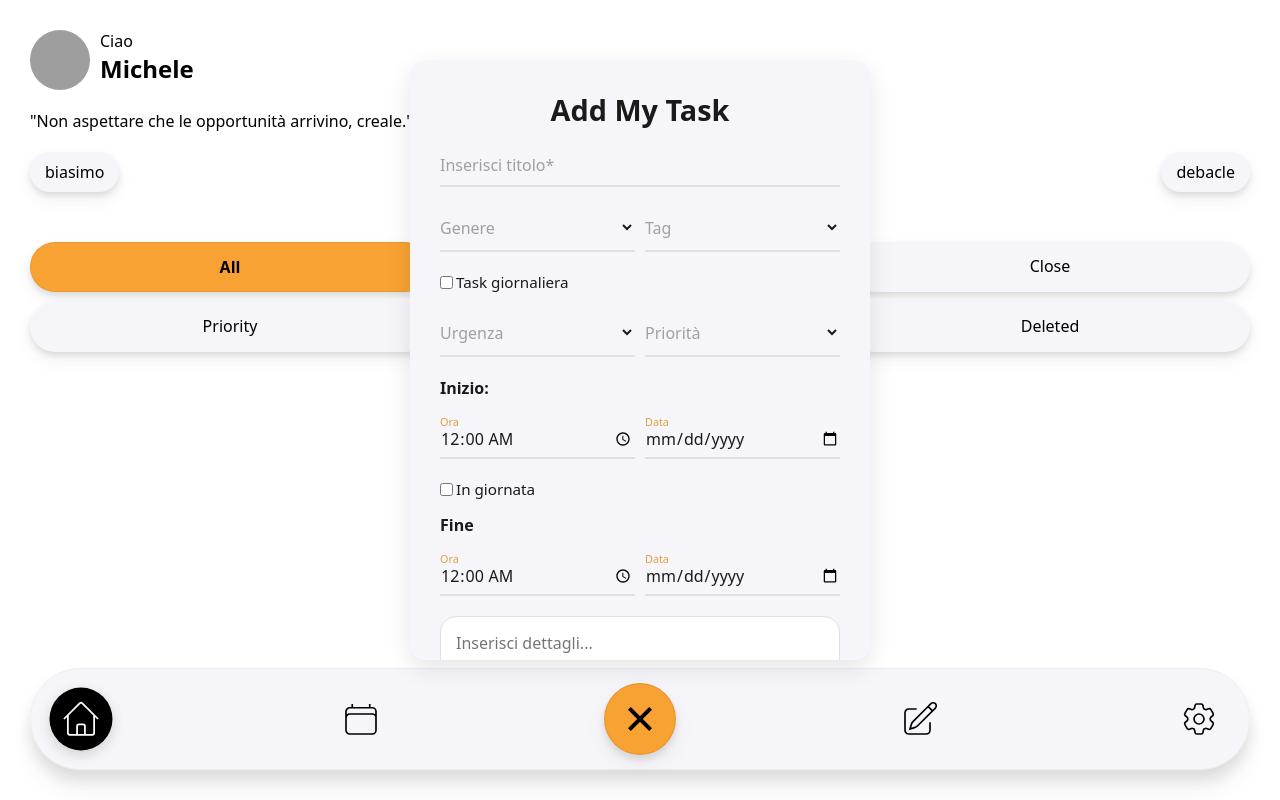
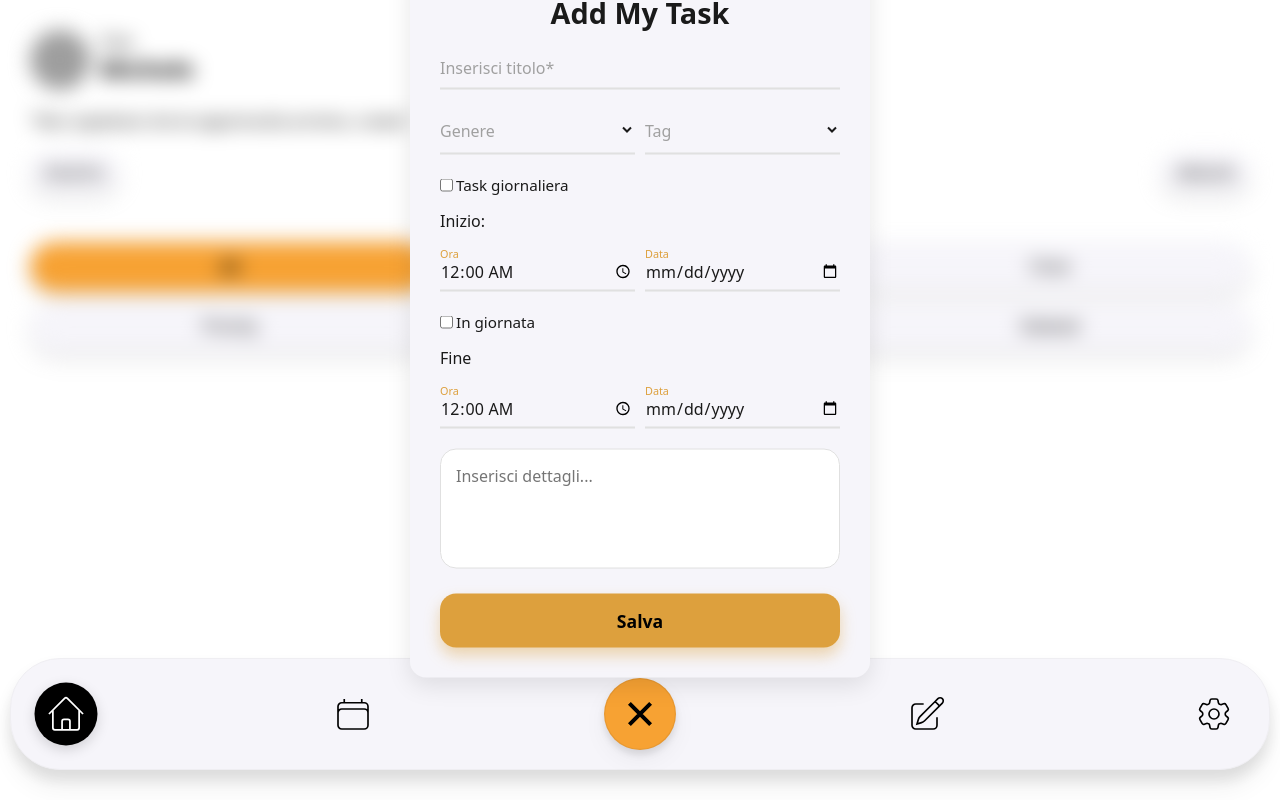
Before and after one commit to GxMich/mytodolist, a plain HTML site: page index.html in a window 1280 px wide. Both pictures are taken after a click on the element 640 px from the left and 719 px from the top of the page. Drawn offline with Linux system fonts and the light colour scheme; grey boxes are pictures that could not be loaded.

Commit message:
aggiunta effetto blur form, aggiunta margin alle incone della navbar

```diff
--- a/index.html
+++ b/index.html
@@ -1,57 +1,62 @@
 <!DOCTYPE html>
 <html lang="en">
 <head>
+    <!-- Meta base -->
     <meta charset="UTF-8">
     <meta name="viewport" content="width=device-width, initial-scale=1.0">
+
+    <!-- CSS principali -->
     <link rel="stylesheet" href="./resorces/css/header.css">
     <link rel="stylesheet" href="./resorces/css/index.css">
     <link rel="stylesheet" href="./resorces/css/generic.css">
     <link rel="stylesheet" href="./resorces/css/today.css">
     <link rel="stylesheet" href="./resorces/css/addtask.css">
+
     <title>My to do list</title>
 </head>
 <body>
+
+    <!-- Script JS principali -->
     <script src="./resorces/js/header.js" defer></script>
     <script src="./resorces/js/main.js" defer></script>
     <script src="./resorces/js/index.js" defer></script>
     <script src="./resorces/js/today.js" defer></script>
     <script src="./resorces/js/addtask.js" defer></script>
+
+    <!-- HEADER: sezione utente + citazione giornaliera + parole chiave -->
     <header>
         <div id="intro">
             <div id="intro-info">
+                <!-- Avatar utente -->
                 <img id="intro-info-img" src="./resorces/img/io.png" alt="MM">
                 <div id="intro-info-saluto">
                     <p id="greeting">Ciao</p>
                     <h2 id="user-name">Michele</h2>
                 </div>
             </div>
+
+            <!-- Frase motivazionale caricata dinamicamente -->
             <div id="intro-cit">
                 <p id="user-quote">Caricamento..</p>
             </div>
         </div>
 
+        <!-- Parole chiave giornaliere (keywords) -->
         <div id="intro-keyword">
             <div id="keywoeds">
-                <div class="keyword shadow-4" id="keyword-01">
-                    <p>Felicità</p>
-                </div>
-                <div class="keyword shadow-4" id="keyword-02">
-                    <p>Viaggio</p>
-                </div>
-                <div class="keyword shadow-4" id="keyword-03">
-                    <p>Libro</p>
-                </div>
+                <div class="keyword shadow-4" id="keyword-01"><p>Felicità</p></div>
+                <div class="keyword shadow-4" id="keyword-02"><p>Viaggio</p></div>
+                <div class="keyword shadow-4" id="keyword-03"><p>Libro</p></div>
             </div>
+
+            <!-- Finestre info keyword -->
             <div class="keywords-more ">
-                <div id="info-keyword-01" class="info-keyword hide ">
+                <div id="info-keyword-01" class="info-keyword hide">
                     <div class="windows-keyword shadow-2">
                         <h3 class="keyword-title">Felicità / word</h3>
                         <h5 class="keyword-title">Felicità / word</h5>
                         <p class="keyword-info">
-                            Lorem, ipsum dolor sit amet consectetur adipisicing elit.
-                            Explicabo, qui enim! Dolorum delectus esse dolor tempora tempore!
-                            Aliquid adipisci, minus fugit quidem quasi impedit labore eos facilis
-                            cum totam. Libero.
+                            Lorem ipsum dolor sit amet consectetur adipisicing elit...
                         </p>
                     </div>
                 </div>
@@ -60,10 +65,7 @@
                         <h3 class="keyword-title">Viaggio / word</h3>
                         <h5 class="keyword-title">Felicità / word</h5>
                         <p class="keyword-info">
-                            Lorem, ipsum dolor sit amet consectetur adipisicing elit.
-                            Explicabo, qui enim! Dolorum delectus esse dolor tempora tempore!
-                            Aliquid adipisci, minus fugit quidem quasi impedit labore eos facilis
-                            cum totam. Libero.
+                            Lorem ipsum dolor sit amet consectetur adipisicing elit...
                         </p>
                     </div>
                 </div>
@@ -72,16 +74,15 @@
                         <h3 class="keyword-title">Libro / word</h3>
                         <h5 class="keyword-title">Felicità / word</h5>
                         <p class="keyword-info">
-                            Lorem, ipsum dolor sit amet consectetur adipisicing elit.
-                            Explicabo, qui enim! Dolorum delectus esse dolor tempora tempore!
-                            Aliquid adipisci, minus fugit quidem quasi impedit labore eos facilis
-                            cum totam. Libero.
+                            Lorem ipsum dolor sit amet consectetur adipisicing elit...
                         </p>
                     </div>
                 </div>
             </div>
         </div>
     </header>
+
+    <!-- NAVBAR principale -->
     <div id="navbar" class="shadow-6">
         <div id="today" class="navbar-icon navbar-icon-main-page">
             <svg class="icon" xmlns="http://www.w3.org/2000/svg" fill="none" viewBox="0 0 24 24" strokeWidth={1.5} stroke="currentColor" className="size-6">
@@ -110,6 +111,8 @@
             </svg>
         </div>
     </div>
+
+    <!-- FORM per aggiungere nuova task -->
     <div id="task-form-container" class="hide">
         <form id="taskForm" class="form-container">
             <h1>Add My Task</h1>
@@ -120,10 +123,11 @@
                 <label for="titolo">Inserisci titolo*</label>
             </div>
 
-            <!-- Genere, Tag e categoria -->
+            <!-- Genere + Tag + Categoria -->
             <div class="select-group">
+                <!-- Tipo di elemento -->
                 <div class="input-group">
-                    <select id="genere" class="select-field" value="" required>
+                    <select id="genere" class="select-field" required>
                         <option value="" disabled selected></option>
                         <option value="task">Task</option>
                         <option value="event">Eventi</option>
@@ -131,8 +135,10 @@
                     </select>
                     <label for="genere">Genere</label>
                 </div>
+
+                <!-- Tag per le task -->
                 <div class="input-group task">
-                    <select id="tag" class="select-field" value="" required>
+                    <select id="tag" class="select-field" required>
                         <option value="" disabled selected></option>
                         <option value="lavoro">Lavoro</option>
                         <option value="personale">Personale</option>
@@ -140,8 +146,10 @@
                     </select>
                     <label for="tag">Tag</label>
                 </div>
+
+                <!-- Categoria per le note -->
                 <div class="input-group input-group-note hide">
-                    <select id="categoria" class="select-field" value="" required>
+                    <select id="categoria" class="select-field" required>
                         <option value="" disabled selected></option>
                         <option value="progetti">Progetti</option>
                         <option value="idee">Idee</option>
@@ -152,16 +160,16 @@
                 </div>
             </div>
 
-            <!-- Task giornaliera -->
+            <!-- Checkbox Task giornaliera -->
             <div class="checkbox-group task">
                 <input type="checkbox" id="taskGiornaliera">
                 <label for="taskGiornaliera">Task giornaliera</label>
             </div>
 
             <!-- Urgenza e Priorità -->
-            <div class="select-group task">
+            <div id="input-priority" class="select-group task">
                 <div class="input-group">
-                    <select id="urgenza" class="select-field" value="" required>
+                    <select id="urgenza" class="select-field" required>
                         <option value="" disabled selected></option>
                         <option value="alta">Alta</option>
                         <option value="media">Media</option>
@@ -170,62 +178,59 @@
                     <label for="urgenza">Urgenza</label>
                 </div>
                 <div class="input-group">
-                    <select id="priorita" class="select-field" value="" required>
+                    <select id="priorita" class="select-field" required>
                         <option value="" disabled selected></option>
-                        <option value="1">1</option>
-                        <option value="2">2</option>
-                        <option value="3">3</option>
+                        <option value="alta">Alta</option>
+                        <option value="media">Media</option>
+                        <option value="bassa">Bassa</option>
                     </select>
                     <label for="priorita">Priorità</label>
                 </div>
             </div>
 
-            <!-- Inizio -->
-            <p class="task" style="margin-bottom: 10px; color: var(--text-dark); font-weight: 600;">Inizio:</p>
-            <div class="time-date-group time-date-group-task task">
-                <div class="input-group input-group-task">
-                    <input type="time" id="inizioOra" class="input-field" placeholder="&nbsp;" value="00:00">
+            <!-- Sezione Inizio task -->
+            <p class="task task-today" style="margin-bottom: 10px;">Inizio:</p>
+            <div class="time-date-group task task-today">
+                <div class="input-group">
+                    <input type="time" id="inizioOra" class="input-field" value="00:00">
                     <label for="inizioOra">Ora</label>
                 </div>
-                <div class="input-group input-group-task">
-                    <input type="date" id="inizioData" class="input-field" placeholder="&nbsp;">
+                <div class="input-group">
+                    <input type="date" id="inizioData" class="input-field">
                     <label for="inizioData">Data</label>
                 </div>
             </div>
 
-            <!-- In giornata -->
-            <div class="checkbox-group task">
+            <!-- Checkbox "In giornata" -->
+            <div class="checkbox-group task task-today">
                 <input type="checkbox" id="inGiornata">
                 <label for="inGiornata">In giornata</label>
             </div>
 
-            <!-- Fine -->
-            <p class="group-task" style="margin-bottom: 10px; color: var(--text-dark); font-weight: 600;">Fine</p>
-            <div class="time-date-group task">
+            <!-- Sezione Fine task -->
+            <p class="group-task task-today end-task" style="margin-bottom: 10px;">Fine</p>
+            <div class="time-date-group task task-today end-task">
                 <div class="input-group">
-                    <input type="time" id="fineOra" class="input-field" placeholder="&nbsp;" value="00:00">
+                    <input type="time" id="fineOra" class="input-field" value="00:00">
                     <label for="fineOra">Ora</label>
                 </div>
                 <div class="input-group">
-                    <input type="date" id="fineData" class="input-field" placeholder="&nbsp;">
+                    <input type="date" id="fineData" class="input-field">
                     <label for="fineData">Data</label>
                 </div>
             </div>
 
-            <!-- Dettagli -->
+            <!-- Dettagli task -->
             <div class="input-group">
                 <textarea id="dettagli" placeholder="Inserisci dettagli..."></textarea>
             </div>
 
-            <!-- Bottone Salva -->
-            <button type="submit" class="save-button">
-                Salva
-            </button>
+            <!-- Bottone di salvataggio -->
+            <button type="submit" class="save-button">Salva</button>
         </form>
     </div>
 
-    <main>
-
-    </main>
+    <!-- Contenuto principale caricato dinamicamente -->
+    <main></main>
 </body>
 </html>
--- a/resorces/css/addtask.css
+++ b/resorces/css/addtask.css
@@ -1,6 +1,6 @@
 #task-form-container {
     position: fixed;
-    top: 45%;
+    top: 40%;
     left: 50%;
     transform: translate(-50%, -50%);
     z-index: 200;
@@ -10,7 +10,6 @@
     width: calc(100% - 60px);
     padding: 30px 30px;
     min-height: 300px;
-    max-height: 75vh;
     overflow-y: auto;
     border-radius: 16px;
     box-shadow: 0 8px 25px rgba(0, 0, 0, 0.1);
--- a/resorces/css/generic.css
+++ b/resorces/css/generic.css
@@ -31,6 +31,12 @@ body{
   -webkit-user-select: none; /* Chrome, Safari */
   -moz-user-select: none;    /* Firefox */
   -ms-user-select: none;   /* Edge, Internet Explorer */
+}
+
+.blur-background {
+    filter: blur(10px); /* Applica un blur di 5px */
+    pointer-events: none; /* Impedisce l'interazione con gli elementi sfocati */
+    transition: filter 0.3s ease; /* Transizione fluida per l'effetto blur */
 }
 
 /* Ombra morbida stile iOS */
--- a/resorces/css/index.css
+++ b/resorces/css/index.css
@@ -8,8 +8,8 @@
   padding: 20px;
   position: fixed;
   bottom: 30px;
-  left: 30px;
-  right: 30px;
+  left: 10px;
+  right: 10px;
   z-index: 200;
 }
 .navbar-icon{
@@ -20,6 +20,7 @@
   justify-content: center;
   align-items: center;
   transition: all 0.3s ease-in-out;
+  margin: 5px;
 }
 
 .icon{
@@ -33,6 +34,3 @@
   border: 1px solid rgba(0, 0, 0, 0.062);
   scale: 1.2;
 }
-#test{
-  border: 1px solid black;
-}
--- a/resorces/js/addtask.js
+++ b/resorces/js/addtask.js
@@ -2,16 +2,44 @@ document.addEventListener("DOMContentLoaded", () => {
     const inputTask = document.querySelectorAll('.task');
     const inputNote = document.querySelector('.input-group-note');
     const select = document.getElementById('genere');
-    function aggiornaVisibilita(){
+
+    const taskGiornaliera = document.getElementById('taskGiornaliera');
+    const inputToday = document.querySelectorAll('.task-today');
+    const inputPriority = document.getElementById('input-priority');
+
+    const inGiornata = document.getElementById('inGiornata');
+    const endTask = document.querySelectorAll('.end-task');
+
+    function aggiornaVisibilita() {
         const valore = select.value;
-        if(valore === 'note'){
-            inputTask.forEach(el=>{el.classList.add('hide');});
+
+        if(valore === 'note') {
+            inputTask.forEach(el => el.classList.add('hide'));
             inputNote.classList.remove('hide');
-        }else{
-            inputTask.forEach(el=>{el.classList.remove('hide');});
+        } else {
+            inputTask.forEach(el => el.classList.remove('hide'));
             inputNote.classList.add('hide');
+
+            if(taskGiornaliera.checked) {
+                inputToday.forEach(el => el.classList.add('hide'));
+                endTask.forEach(el => el.classList.add('hide'));
+                inputPriority.classList.remove('hide');
+            } else {
+                inputToday.forEach(el => el.classList.remove('hide'));
+                inputPriority.classList.add('hide');
+
+                if(inGiornata.checked) {
+                    endTask.forEach(el => el.classList.add('hide'));
+                } else {
+                    endTask.forEach(el => el.classList.remove('hide'));
+                }
+            }
         }
     }
+
+    taskGiornaliera.addEventListener('change', aggiornaVisibilita);
+    inGiornata.addEventListener('change', aggiornaVisibilita);
+    select.addEventListener('change', aggiornaVisibilita);
+
     aggiornaVisibilita();
-    select.addEventListener('change', aggiornaVisibilita);
 });
--- a/resorces/js/index.js
+++ b/resorces/js/index.js
@@ -18,9 +18,18 @@ document.addEventListener('DOMContentLoaded', (event) => {
     const addTask = document.getElementById('addTask');
     const svgIcon = addTask.querySelector('svg');
     const task_form_container = document.getElementById('task-form-container');
+
+    // Seleziona gli elementi da sfocare
+    const header = document.querySelector('header');
+    const main = document.querySelector('main');
+
     addTask.addEventListener('click', () => {
         svgIcon.classList.toggle('rotate-45');
         task_form_container.classList.toggle('hide');
+
+        // Attiva/disattiva la classe blur sullo sfondo
+        header.classList.toggle('blur-background');
+        main.classList.toggle('blur-background');
     });
 
 });
```
Also changed, not shown: footer.html (deleted).
